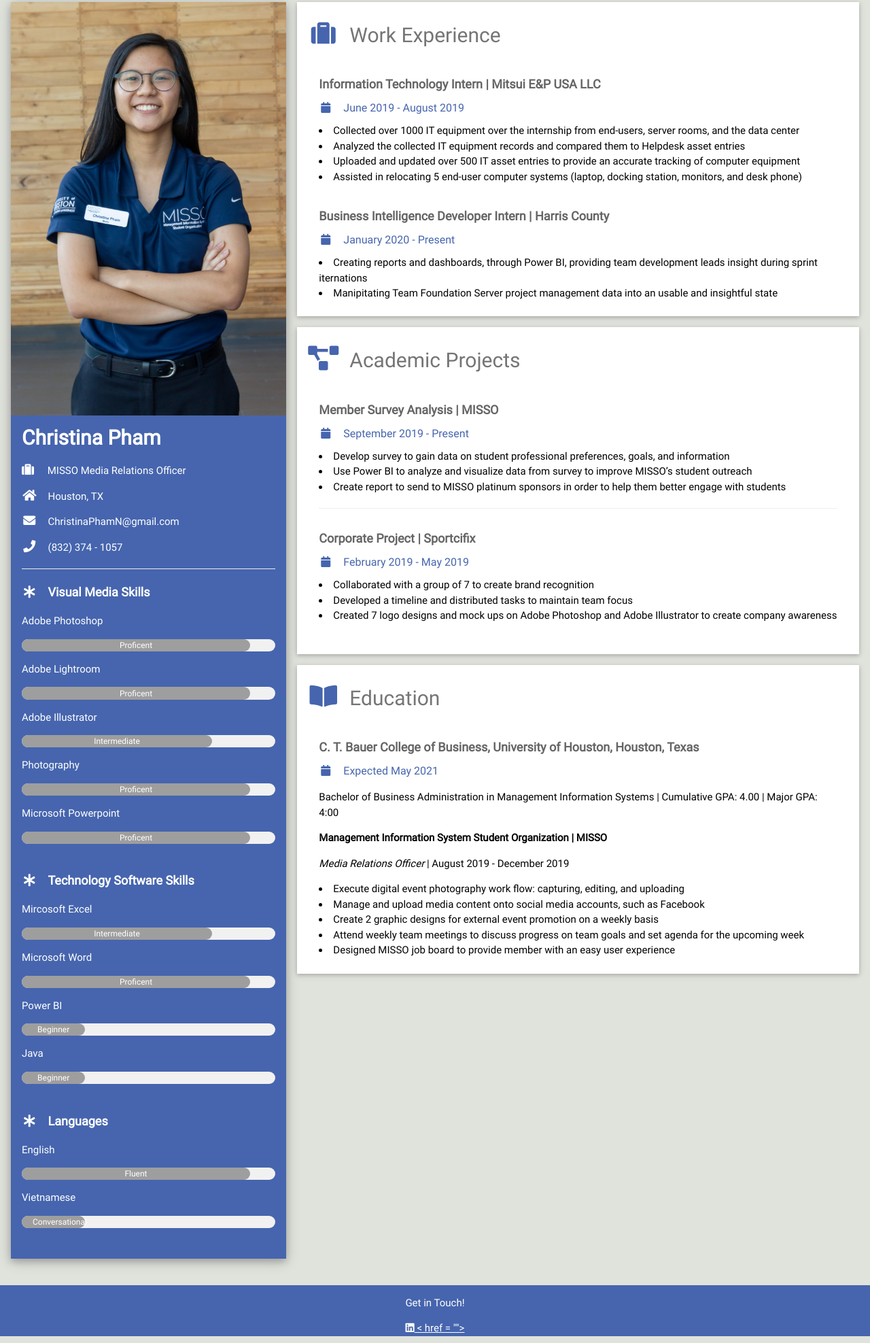
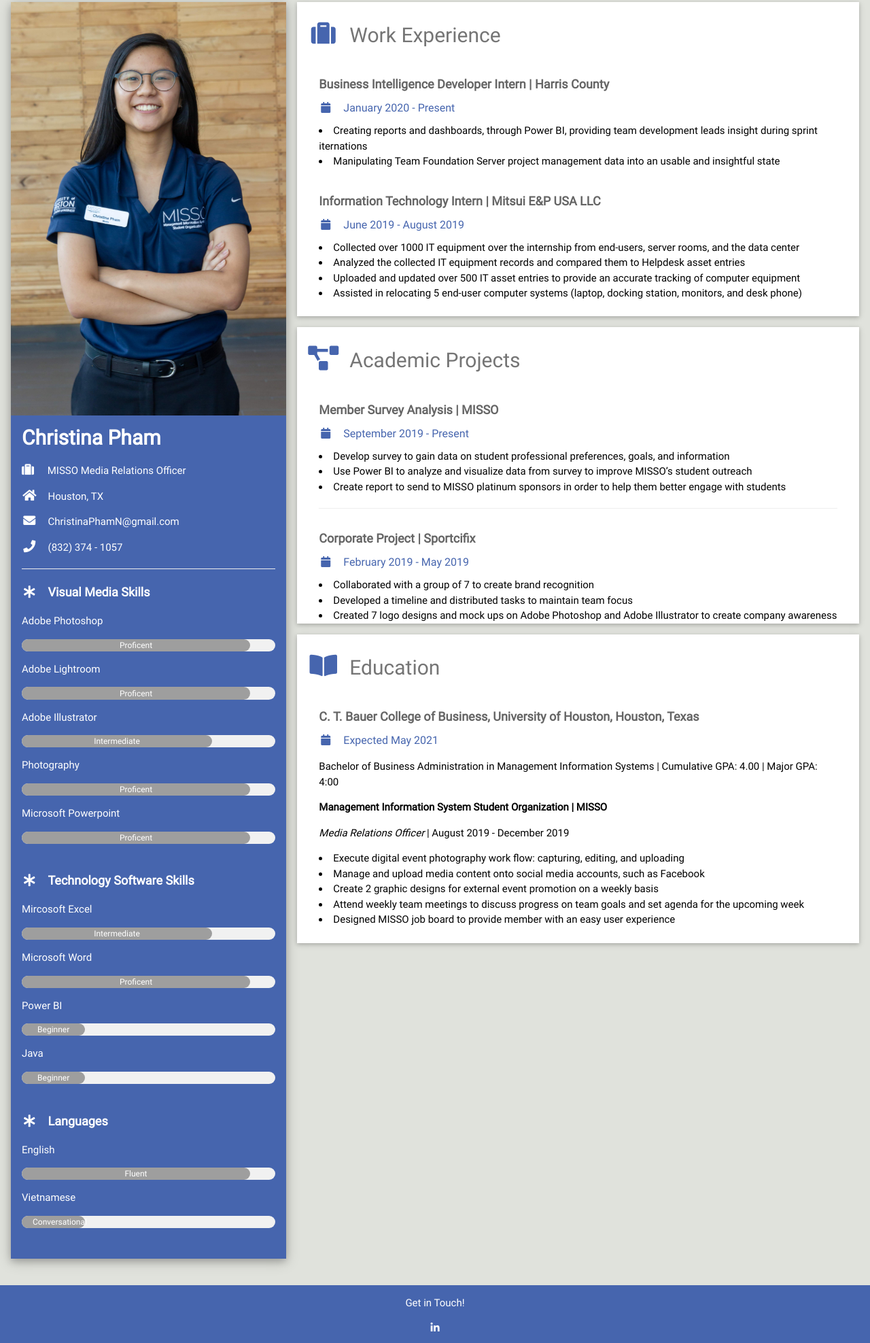
Before and after one commit to ChristinaPhamN/V1, a plain HTML site: page index.html in a window 1280 px wide. Shown: the part 13-1988 px from the top of the page at 68% size. Drawn offline with Linux system fonts and the light colour scheme.

Commit message:
Update index.html
Update Work Experience with Harris County

```diff
--- a/index.html
+++ b/index.html
@@ -104,8 +104,21 @@
     <!-- Right Column -->
     <div class="w3-twothird">
 
+
+	<!-- Work Experience -->
+
       <div class="w3-container w3-card w3-white w3-margin-bottom">
         <h2 class="w3-text-grey w3-padding-16"><i class="fa fa-suitcase fa-fw w3-margin-right w3-xxlarge w3-text-christina-blue"></i>Work Experience</h2>
+
+		<div class="w3-container">
+			<h5 class="w3-opacity"><b>Business Intelligence Developer Intern | Harris County</b></h5>
+			<h6 class="w3-text-christina-blue"><i class="fa fa-calendar fa-fw w3-margin-right"></i>January 2020 - Present</span></h6>
+			<li>Creating reports and dashboards, through Power BI, providing team development leads insight during sprint iternations</li>
+			<li>Manipulating Team Foundation Server project management data into an usable and insightful state</li>
+		<br/>
+        </div>
+
+
         <div class="w3-container">
           <h5 class="w3-opacity"><b>Information Technology Intern | Mitsui E&P USA LLC</b></h5>
           <h6 class="w3-text-christina-blue"><i class="fa fa-calendar fa-fw w3-margin-right"></i>June 2019 - August 2019</span></h6>
@@ -116,18 +129,11 @@
 		<br />
         </div>
 
-		        <div class="w3-container">
-          <h5 class="w3-opacity"><b>Business Intelligence Developer Intern | Harris County</b></h5>
-          <h6 class="w3-text-christina-blue"><i class="fa fa-calendar fa-fw w3-margin-right"></i>January 2020 - Present</span></h6>
-			<li>Creating reports and dashboards, through Power BI, providing team development leads insight during sprint iternations</li>
-			<li>Manipitating Team Foundation Server project management data into an usable and insightful state</li>
-		<br/>
-        </div>
-
       </div>
 
 
 
+	<!-- Academic Projects -->
 
       <div class="w3-container w3-card w3-white w3-margin-bottom">
         <h2 class="w3-text-grey w3-padding-16"><i class="fa fa-project-diagram fa-fw w3-margin-right w3-xxlarge w3-text-christina-blue"></i>Academic Projects</h2>
@@ -145,10 +151,12 @@
 			<li>Collaborated with a group of 7 to create brand recognition </li>
 			<li>Developed a timeline and distributed tasks to maintain team focus</li>
 			<li>Created 7 logo designs and mock ups on Adobe Photoshop and Adobe Illustrator to create company awareness</li>
-		<br />
-		<br />
         </div>
       </div>
+
+
+
+	<!-- Education -->
 
 	  <div class="w3-container w3-card w3-white w3-margin-bottom">
         <h2 class="w3-text-grey w3-padding-16"><i class="fa fa-book-open fa-fw w3-margin-right w3-xxlarge w3-text-christina-blue"></i>Education</h2>
@@ -180,8 +188,8 @@
 
 <footer class="w3-container w3-christina-blue w3-center w3-margin-top">
   <p>Get in Touch!</p>
-  <a href="https://www.linkedin.com/in/christinaphamn/"><i class="fab fa-linkedin"</a></i>
-  < href = ""><i la
+  <a href="https://www.linkedin.com/in/christinaphamn/"><i class="fab fa-linkedin-in"</a></i>
+<h2></h2>
 </footer>
 
 </body>
```
